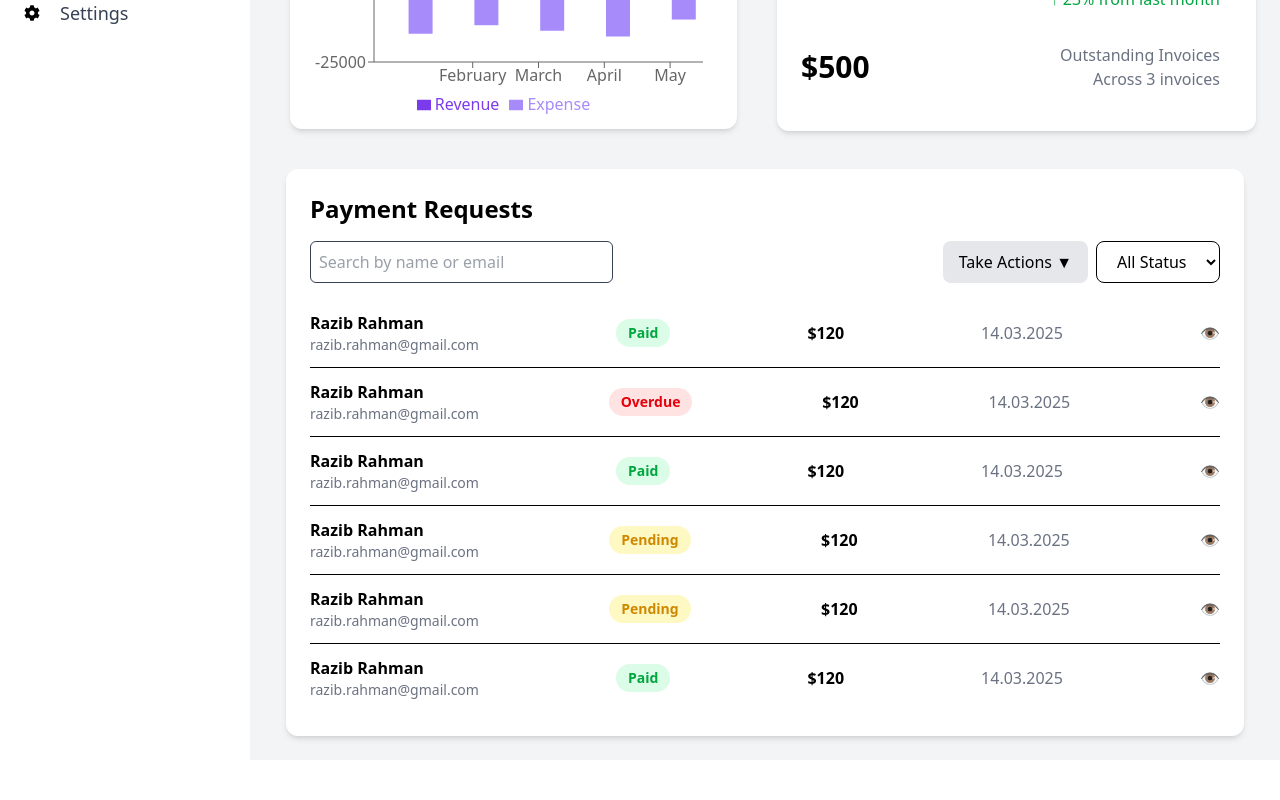
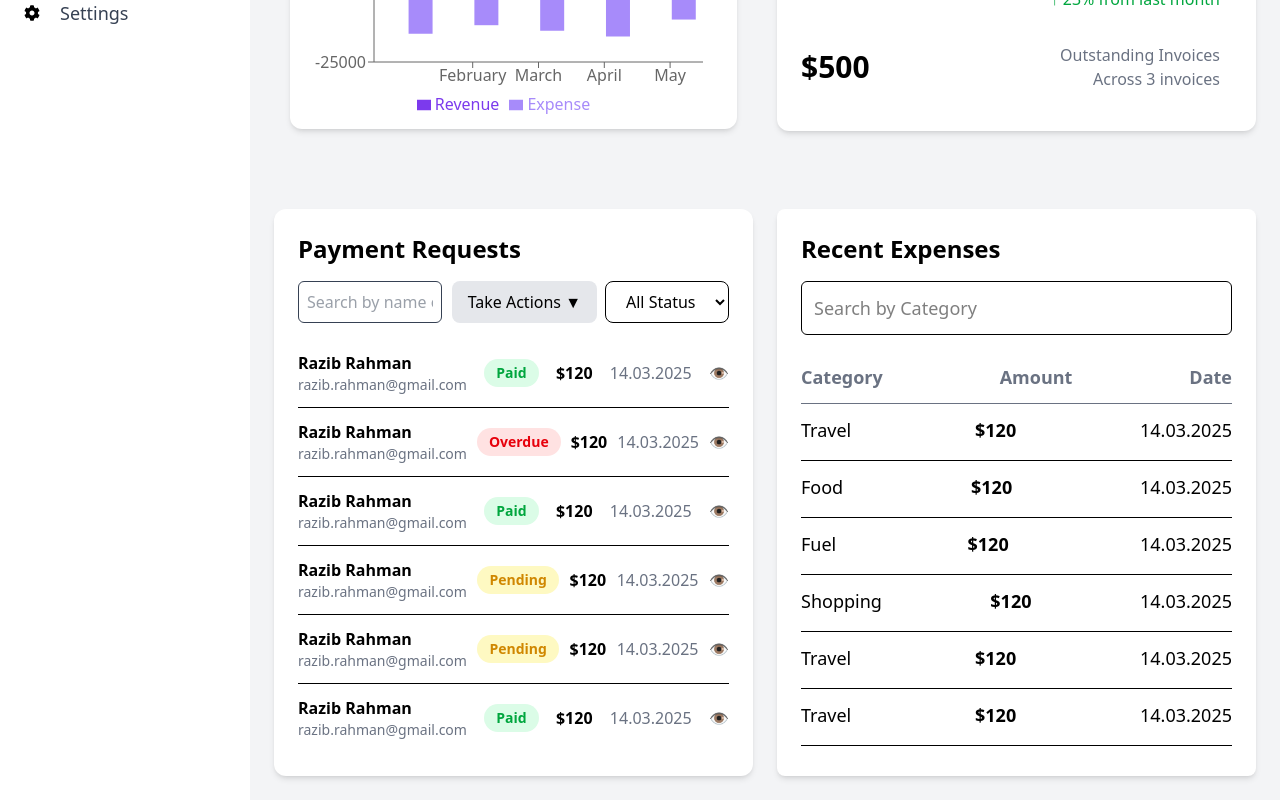
Before and after one commit to Nevin100/Financea, a Next.js app in the folder frontend/: page / in a window 1280 px wide. Shown: the part 485-1285 px from the top of the page. Before the commit the page ends 1245 px from the top, so only its background shows below. Built offline with nearby package versions, Linux system fonts and the light colour scheme.

Commit message:
Completing Dashboard

```diff
--- /dev/null
+++ b/frontend/Components/Dashboard/RecentExpenses.tsx
@@ -0,0 +1,46 @@
+const RecentExpenses = () => {
+  const expenses = [
+    { category: "Travel", amount: "$120", date: "14.03.2025" },
+    { category: "Food", amount: "$120", date: "14.03.2025" },
+    { category: "Fuel", amount: "$120", date: "14.03.2025" },
+    { category: "Shopping", amount: "$120", date: "14.03.2025" },
+    { category: "Travel", amount: "$120", date: "14.03.2025" },
+    { category: "Travel", amount: "$120", date: "14.03.2025" },
+  ];
+
+  return (
+    <div className="bg-white p-6 rounded-lg shadow-md mt-6">
+      <h2 className="text-2xl font-semibold mb-4">Recent Expenses</h2>
+
+      {/* Search Bar */}
+      <input
+        type="text"
+        placeholder="Search by Category"
+        className="w-full p-3 mb-4 border rounded-md text-lg"
+      />
+
+      {/* Table Header */}
+      <div className="flex justify-between py-3 border-b text-gray-500 font-semibold text-lg">
+        <span>Category</span>
+        <span>Amount</span>
+        <span>Date</span>
+      </div>
+
+      {/* Table Rows */}
+      <div>
+        {expenses.map((expense, index) => (
+          <div
+            key={index}
+            className="flex justify-between py-3 border-b text-lg space-y-1"
+          >
+            <span>{expense.category}</span>
+            <span className="font-semibold">{expense.amount}</span>
+            <span>{expense.date}</span>
+          </div>
+        ))}
+      </div>
+    </div>
+  );
+};
+
+export default RecentExpenses;
--- a/frontend/app/page.tsx
+++ b/frontend/app/page.tsx
@@ -2,6 +2,7 @@ import Sidebar from "@/Components/Sidebar";
 import FinancialAnalytics from "@/Components/Dashboard/FinancialAnalytics.tsx";
 import FinancialMetrics from "@/Components/Dashboard/FinancialMetrics";
 import PaymentRequests from "@/Components/Dashboard/PayementRequests";
+import RecentExpenses from "@/Components/Dashboard/RecentExpenses";
 import { FaFileInvoice } from "react-icons/fa";
 import { IoMdWallet } from "react-icons/io";
 
@@ -36,9 +37,10 @@ const Dashboard = () => {
           <FinancialMetrics />
         </div>
 
-        {/* Payment Requests Below Charts */}
-        <div className="mt-4 mx-3">
+        {/* Payment Requests & Recent Expenses */}
+        <div className="mt-10 grid grid-cols-2 gap-6">
           <PaymentRequests />
+          <RecentExpenses />
         </div>
       </div>
     </div>
```
